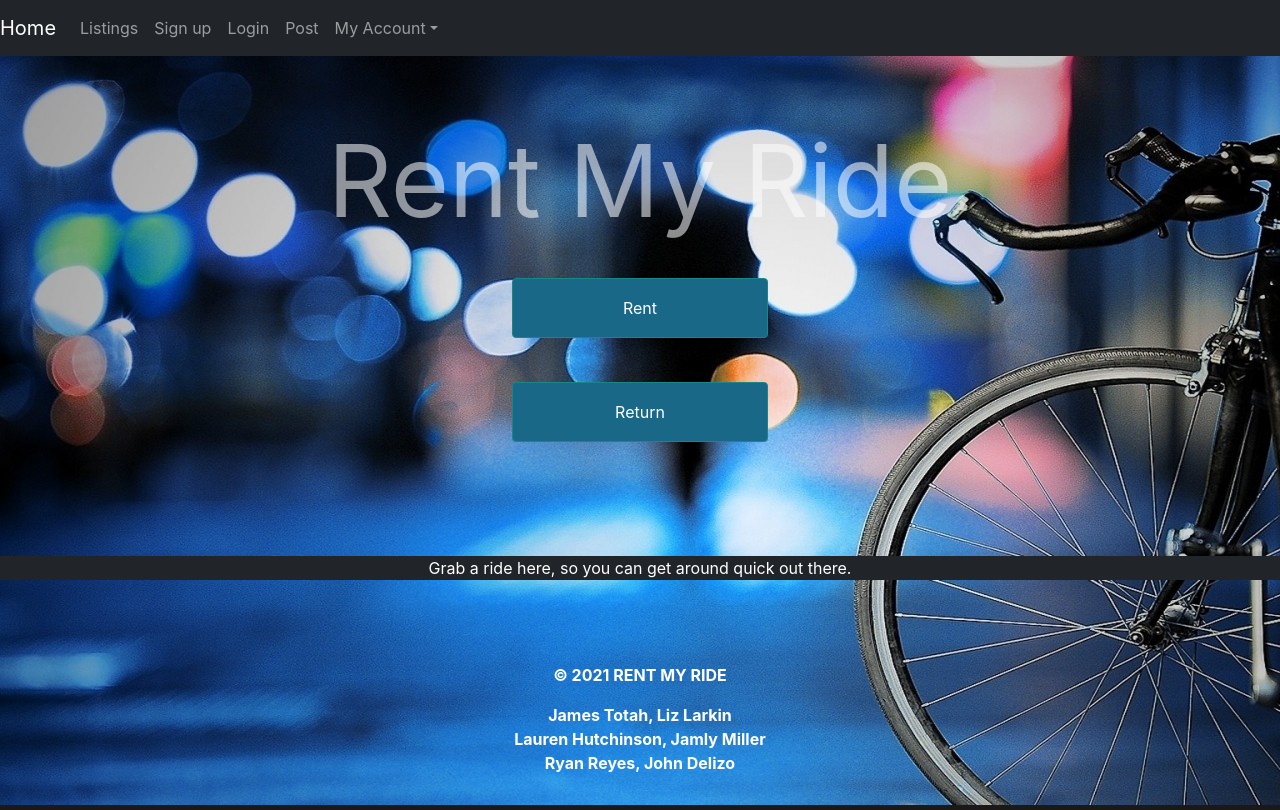
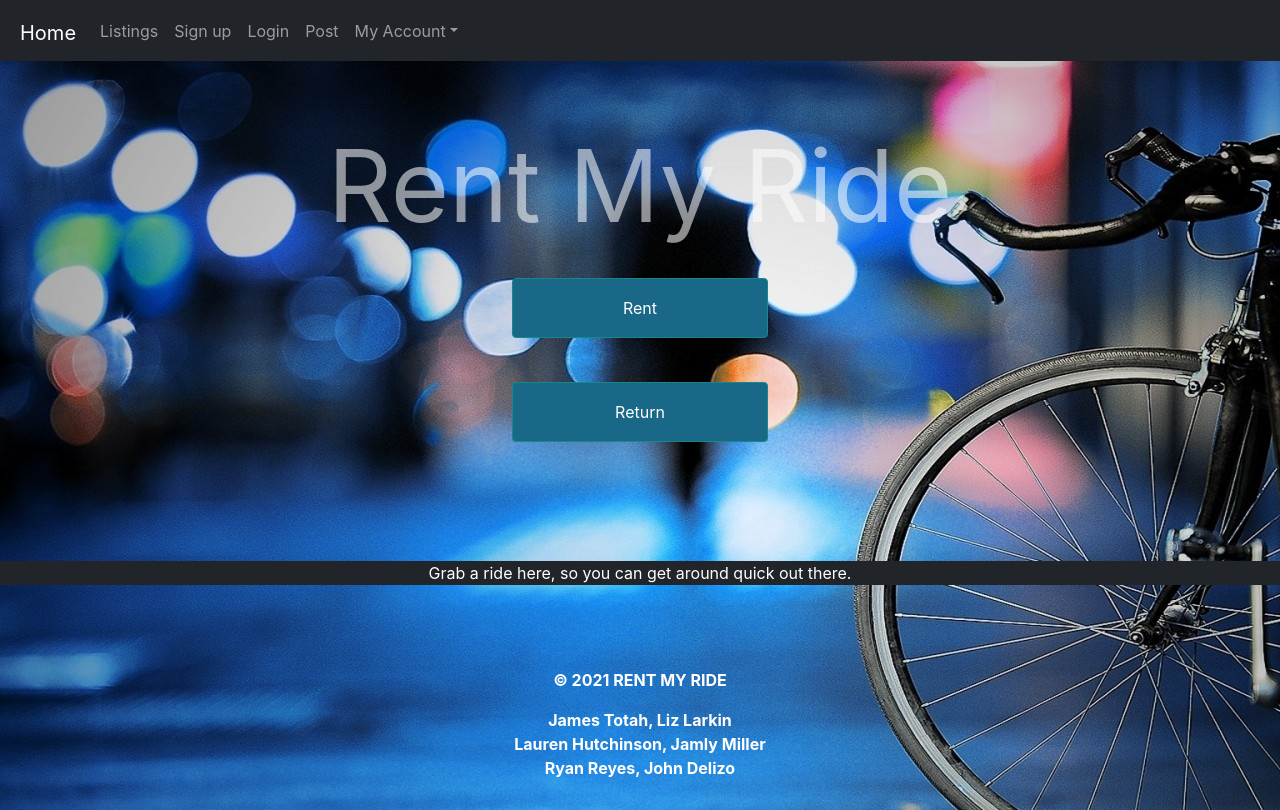
Before and after one commit to ryanstorm013/Project-3, a React (Create React App) app in the folder client/: page / in a window 1280 px wide. Built offline with nearby package versions, Linux system fonts and the light colour scheme; no server answers.

Commit message:
adjusted navBar styling

```diff
--- a/client/src/Components/Nav/styles.css
+++ b/client/src/Components/Nav/styles.css
@@ -7,3 +7,9 @@
 	.navbar .nav-item:hover .dropdown-menu{ display: block; }
 	.navbar .nav-item .dropdown-menu{ margin-top:0; }
 }
+
+
+.navbar-brand {
+	margin-left: 20px;
+	margin-top: 5px;
+}
```
